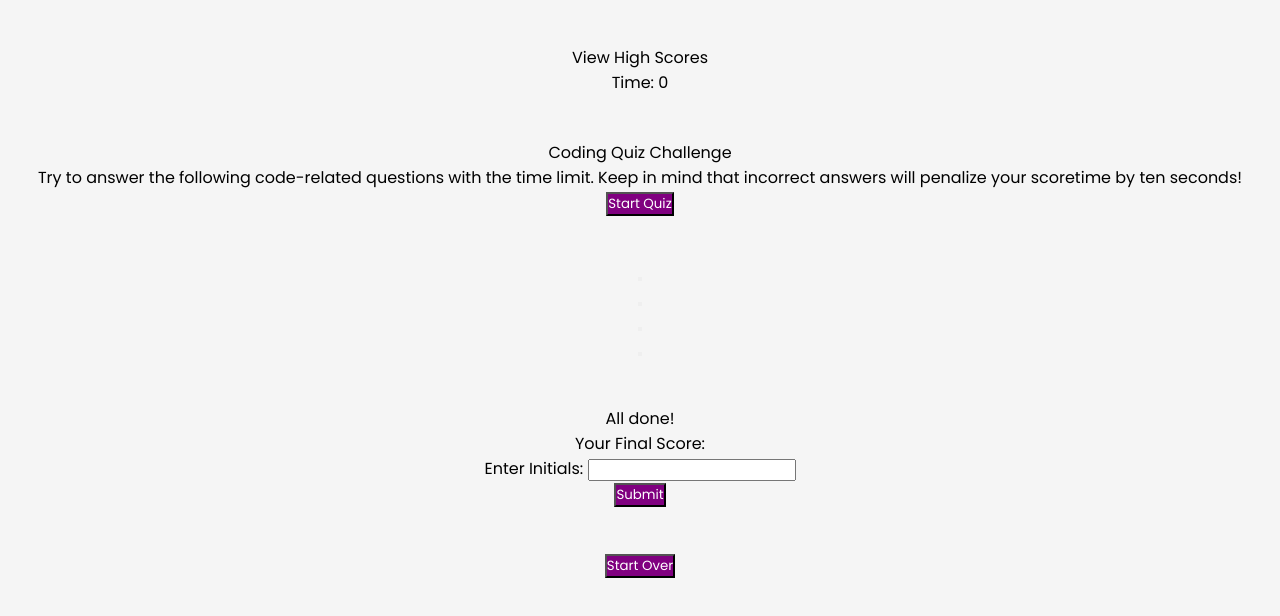
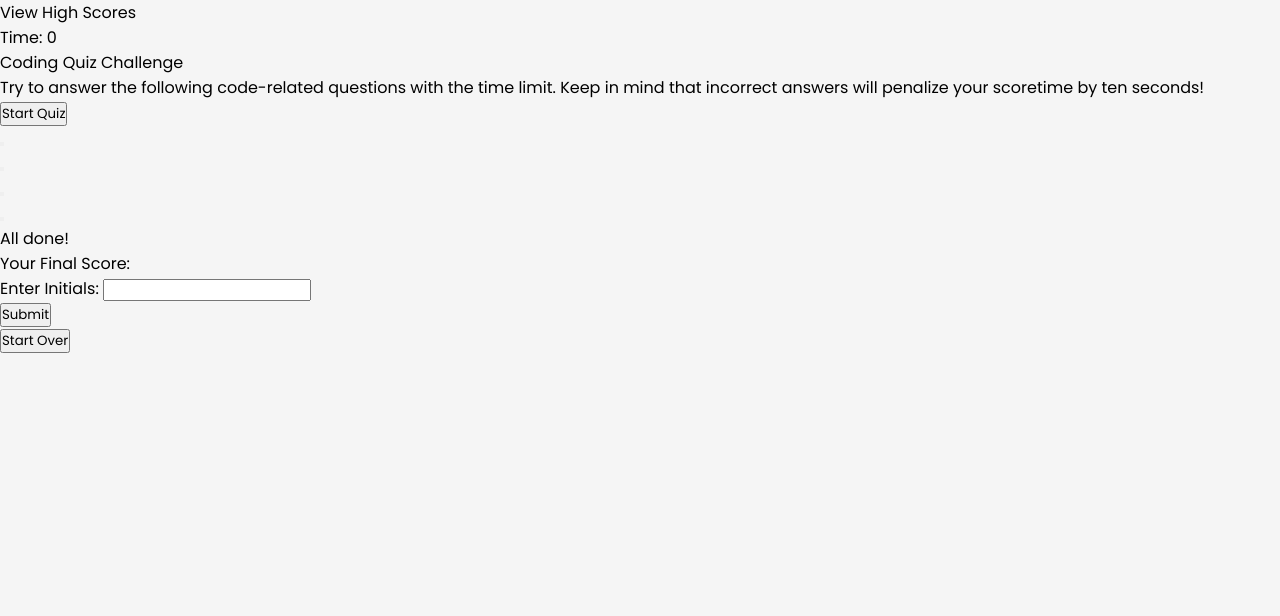
Before and after one commit to MystieBluz/coding-quiz, a plain HTML site: page index.html in a window 1280 px wide. Drawn offline with Linux system fonts and the light colour scheme.

Commit message:
css file

```diff
--- a/style.css
+++ b/style.css
@@ -10,23 +10,3 @@
 body{
     background: whitesmoke;
 }
-
-.HS {
-color: purple;
-}
-
-/* Align Timer at top */
-.timer {
-display: inline-block;
-
-}
-
-.btn {
-background-color: purple;
-color: white
-}
-
-.container {
-text-align: center;
-margin-top: 45px;
-}
```
